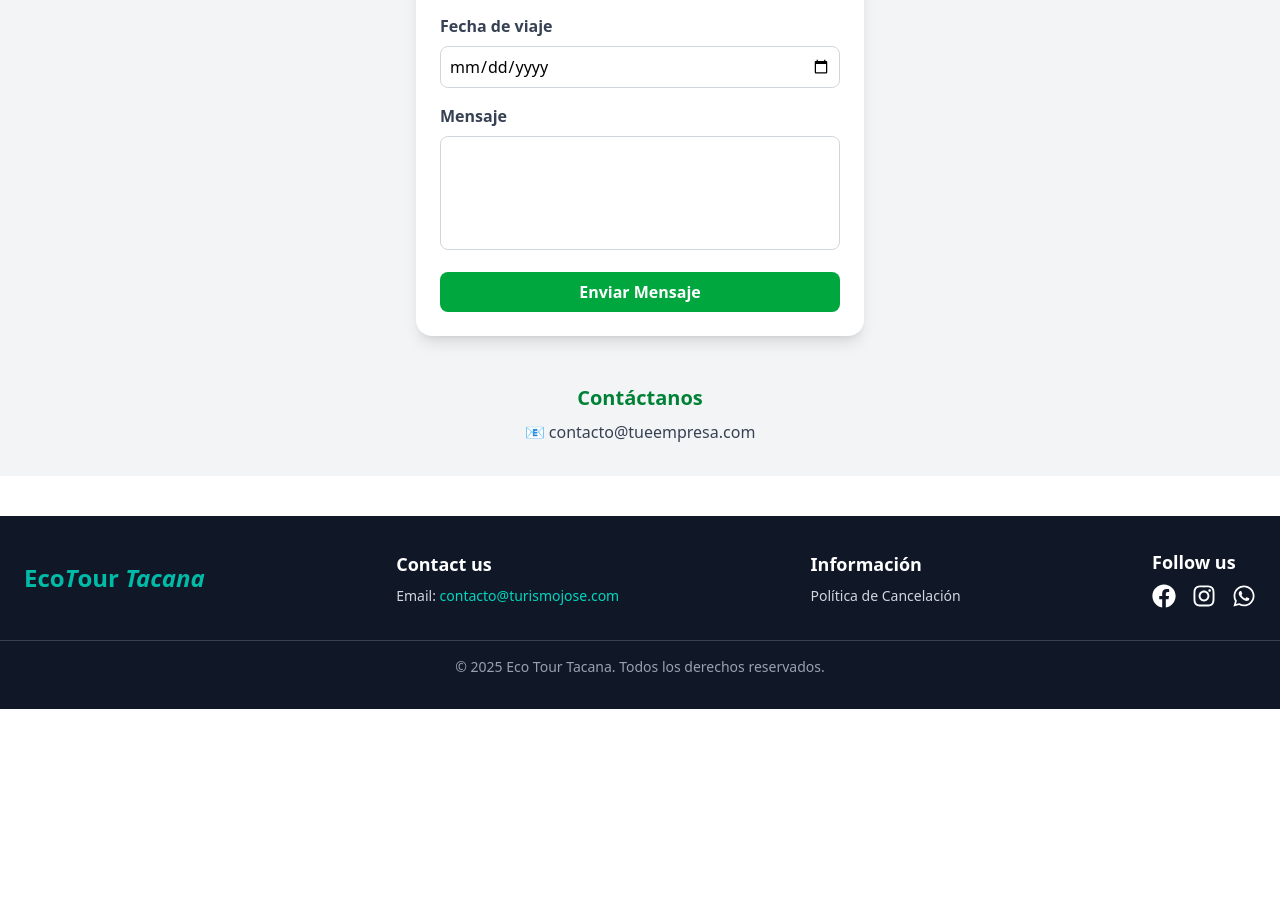
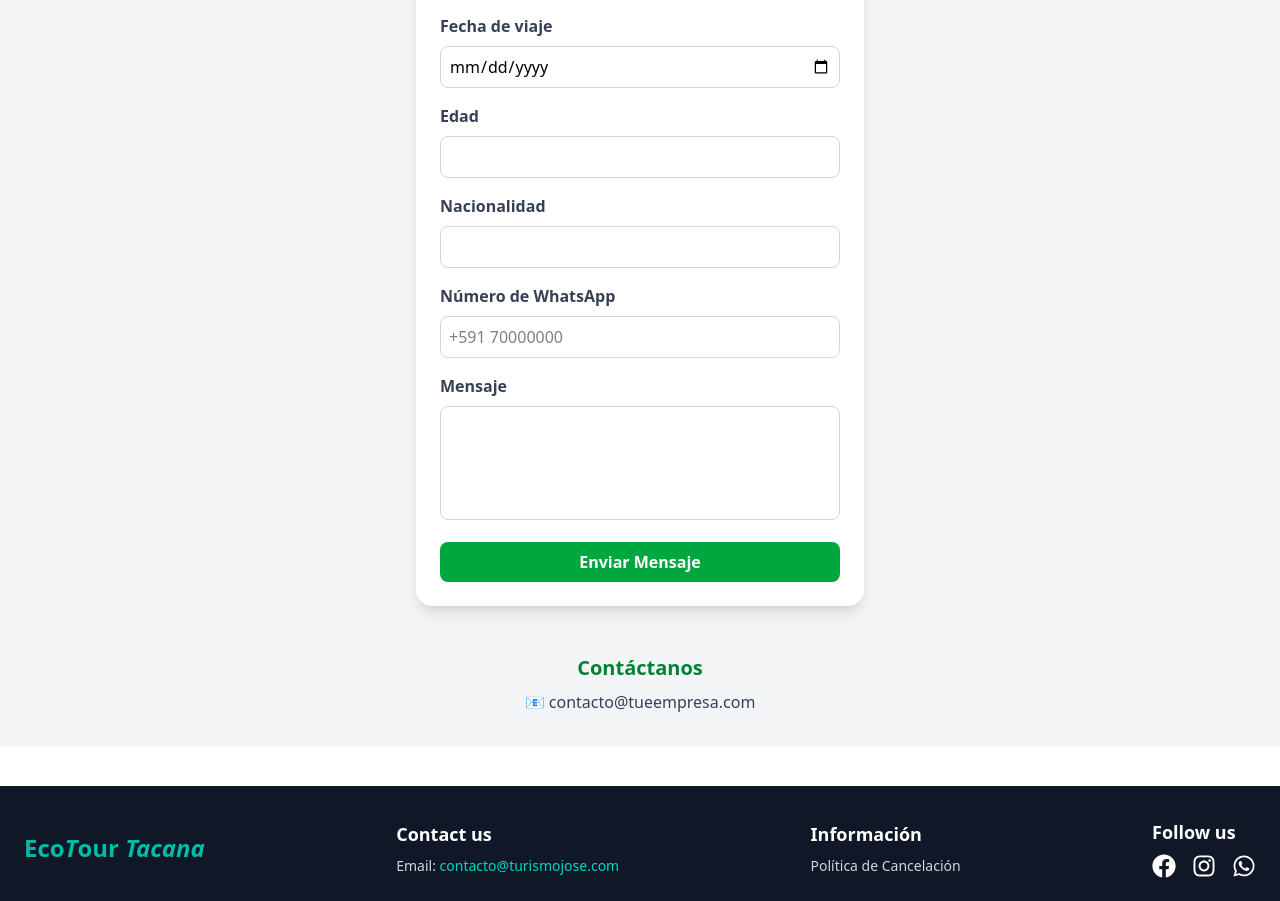
Before and after one commit to dani71296/turijose, a React (Vite) app: page /contacto in a window 1280 px wide. Shown: the part 1058-1959 px from the top of the page. Before the commit the page ends 1767 px from the top, so only its background shows below. Built offline with nearby package versions, Linux system fonts and the light colour scheme.

Commit message:
se añadio mas opciones en el formulario y ademas se corrigio la ruta de paquetes que no redirigia correctamente

```diff
--- a/src/components/HeroCarousel.jsx
+++ b/src/components/HeroCarousel.jsx
@@ -51,7 +51,7 @@ export default function HeroCarousel() {
           {slides[current].title}
         </h1>
         <a
-          href="/paquetes"
+          href="/Paquetes"
           className="inline-block bg-yellow-200 hover:bg-yellow-400 text-black font-semibold py-3 px-8 rounded-full shadow-lg transition duration-300"
         >
           Ver paquetes
--- a/src/pages/Contacto.jsx
+++ b/src/pages/Contacto.jsx
@@ -5,6 +5,9 @@ export default function Contact() {
     name: "",
     email: "",
     date: "",
+    age: "",
+    nationality: "",
+    whatsapp: "",
     message: "",
   });
 
@@ -44,7 +47,7 @@ export default function Contact() {
         </p>
       </div>
 
-      {/* 🟣 NUEVA SECCIÓN - Modalidad de Pago */}
+      {/* 🟣 Modalidad de Pago */}
       <div className="max-w-2xl text-center mt-8 px-4">
         <h3 className="text-xl font-bold text-green-700 mb-2">
           Modalidad de Pago
@@ -64,15 +67,11 @@ export default function Contact() {
       >
         {/* Nombre */}
         <div className="mb-4">
-          <label
-            className="block text-gray-700 font-semibold mb-2"
-            htmlFor="name"
-          >
+          <label className="block text-gray-700 font-semibold mb-2">
             Nombre
           </label>
           <input
             type="text"
-            id="name"
             name="name"
             value={formData.name}
             onChange={handleChange}
@@ -83,15 +82,11 @@ export default function Contact() {
 
         {/* Correo */}
         <div className="mb-4">
-          <label
-            className="block text-gray-700 font-semibold mb-2"
-            htmlFor="email"
-          >
+          <label className="block text-gray-700 font-semibold mb-2">
             Correo Electrónico
           </label>
           <input
             type="email"
-            id="email"
             name="email"
             value={formData.email}
             onChange={handleChange}
@@ -102,15 +97,11 @@ export default function Contact() {
 
         {/* Fecha de viaje */}
         <div className="mb-4">
-          <label
-            className="block text-gray-700 font-semibold mb-2"
-            htmlFor="date"
-          >
+          <label className="block text-gray-700 font-semibold mb-2">
             Fecha de viaje
           </label>
           <input
             type="date"
-            id="date"
             name="date"
             value={formData.date}
             onChange={handleChange}
@@ -119,16 +110,55 @@ export default function Contact() {
           />
         </div>
 
+        {/* Edad (opcional) */}
+        <div className="mb-4">
+          <label className="block text-gray-700 font-semibold mb-2">
+            Edad
+          </label>
+          <input
+            type="number"
+            name="age"
+            value={formData.age}
+            onChange={handleChange}
+            className="w-full p-2 border border-gray-300 rounded-lg focus:ring-2 focus:ring-green-500 outline-none"
+          />
+        </div>
+
+        {/* Nacionalidad (opcional) */}
+        <div className="mb-4">
+          <label className="block text-gray-700 font-semibold mb-2">
+            Nacionalidad
+          </label>
+          <input
+            type="text"
+            name="nationality"
+            value={formData.nationality}
+            onChange={handleChange}
+            className="w-full p-2 border border-gray-300 rounded-lg focus:ring-2 focus:ring-green-500 outline-none"
+          />
+        </div>
+
+        {/* WhatsApp (opcional) */}
+        <div className="mb-4">
+          <label className="block text-gray-700 font-semibold mb-2">
+            Número de WhatsApp
+          </label>
+          <input
+            type="tel"
+            name="whatsapp"
+            placeholder="+591 70000000"
+            value={formData.whatsapp}
+            onChange={handleChange}
+            className="w-full p-2 border border-gray-300 rounded-lg focus:ring-2 focus:ring-green-500 outline-none"
+          />
+        </div>
+
         {/* Mensaje */}
         <div className="mb-4">
-          <label
-            className="block text-gray-700 font-semibold mb-2"
-            htmlFor="message"
-          >
+          <label className="block text-gray-700 font-semibold mb-2">
             Mensaje
           </label>
           <textarea
-            id="message"
             name="message"
             value={formData.message}
             onChange={handleChange}
```
